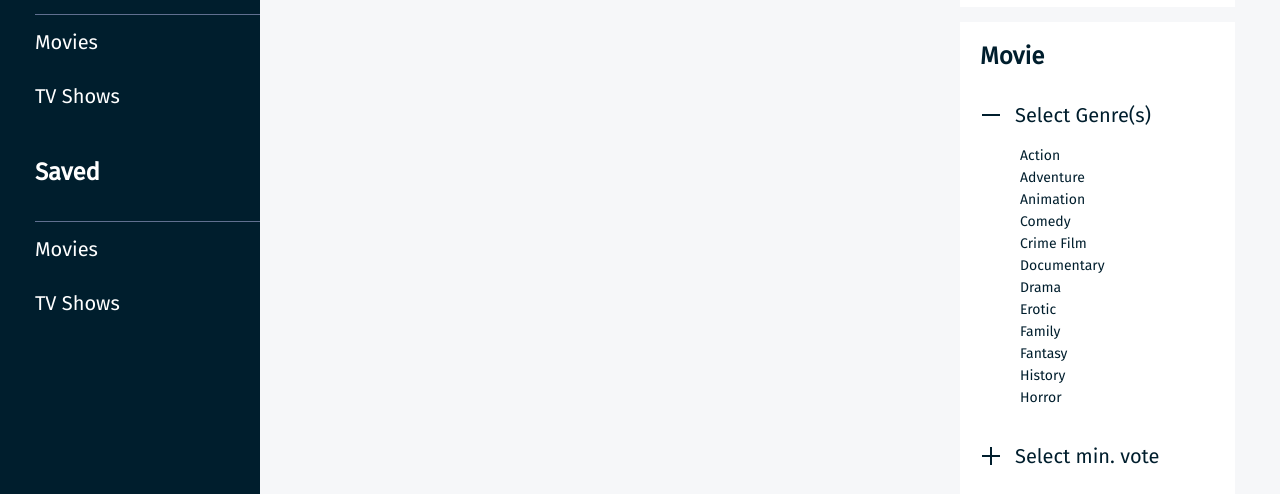
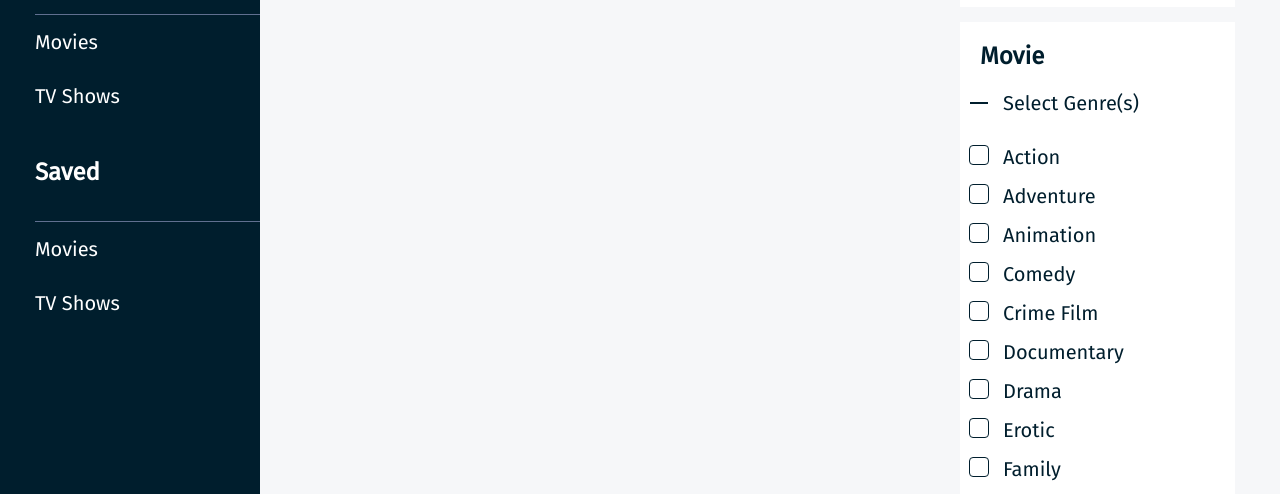
Before and after one commit to hugocowan/film-reviews, a React (Create React App) app: page / in a window 1280 px wide. Shown: the part 280-774 px from the top of the page. Built offline with nearby package versions, Linux system fonts and the light colour scheme; no server answers.

Commit message:
Added checkboxes to filters. Touched up the styling.

```diff
--- a/src/App.js
+++ b/src/App.js
@@ -61,6 +61,10 @@ class App extends React.Component {
                     .then(_films => this.setState({ ...this.prepareData(_films, this.state.genres), isSearching: false }));
             });
         }
+    };
+
+    onFilter = ({ target: { value, name } }) => {
+        console.log('hey', value, name);
     };
 
 
@@ -133,41 +137,97 @@ class App extends React.Component {
                         <div className={'horizontal bar'} />
                         {this.state.hideFilterGenre && <div className={'vertical bar'} />}
                         <div className={'button-container'}>
-                            <a onClick={() => this.setState({ hideFilterGenre: !this.state.hideFilterGenre })}>Select Genre(s)</a>
+                            <button onClick={() => this.setState({ hideFilterGenre: !this.state.hideFilterGenre })}>Select Genre(s)</button>
                         </div>
                         {!this.state.hideFilterGenre && <ul>
-                            <li>Action</li>
-                            <li>Adventure</li>
-                            <li>Animation</li>
-                            <li>Comedy</li>
-                            <li>Crime Film</li>
-                            <li>Documentary</li>
-                            <li>Drama</li>
-                            <li>Erotic</li>
-                            <li>Family</li>
-                            <li>Fantasy</li>
-                            <li>History</li>
-                            <li>Horror</li>
+                            <li>
+                                <input type={'checkbox'} name={'genre'} id={'Action'} value='Action' onChange={this.onFilter} />
+                                <label htmlFor={'Action'}/>
+                                Action
+                            </li>
+                            <li>
+                                <input type={'checkbox'} name={'genre'} id={'Adventure'} value='Adventure' onChange={this.onFilter} />
+                                <label htmlFor={'Adventure'}/>
+                                Adventure
+                            </li>
+                            <li>
+                                <input type={'checkbox'} name={'genre'} id={'Animation'} value='Animation' onChange={this.onFilter} />
+                                <label htmlFor={'Animation'}/>
+                                Animation
+                            </li>
+                            <li>
+                                <input type={'checkbox'} name={'genre'} id={'Comedy'} value='Comedy' onChange={this.onFilter} />
+                                <label htmlFor={'Comedy'}/>
+                                Comedy
+                            </li>
+                            <li>
+                                <input type={'checkbox'} name={'genre'} id={'Crime'} value='Crime' onChange={this.onFilter} />
+                                <label htmlFor={'Crime'}/>
+                                Crime Film
+                            </li>
+                            <li>
+                                <input type={'checkbox'} name={'genre'} id={'Documentary'} value='Documentary' onChange={this.onFilter} />
+                                <label htmlFor={'Documentary'}/>
+                                Documentary
+                            </li>
+                            <li>
+                                <input type={'checkbox'} name={'genre'} id={'Drama'} value='Drama' onChange={this.onFilter} />
+                                <label htmlFor={'Drama'}/>
+                                Drama
+                            </li>
+                            <li>
+                                <input type={'checkbox'} name={'genre'} id={'Erotic'} value='Erotic' onChange={this.onFilter} />
+                                <label htmlFor={'Erotic'}/>
+                                Erotic
+                            </li>
+                            <li>
+                                <input type={'checkbox'} name={'genre'} id={'Family'} value='Family' onChange={this.onFilter} />
+                                <label htmlFor={'Family'}/>
+                                Family
+                            </li>
+                            <li>
+                                <input type={'checkbox'} name={'genre'} id={'Fantasy'} value='Fantasy' onChange={this.onFilter} />
+                                <label htmlFor={'Fantasy'}/>
+                                Fantasy
+                            </li>
+                            <li>
+                                <input type={'checkbox'} name={'genre'} id={'History'} value='History' onChange={this.onFilter} />
+                                <label htmlFor={'History'}/>
+                                History
+                            </li>
+                            <li>
+                                <input type={'checkbox'} name={'genre'} id={'Horror'} value='Horror' onChange={this.onFilter} />
+                                <label htmlFor={'Horror'}/>
+                                Horror
+                            </li>
                         </ul>}
                     </div>
                     <div className={'collapsible'}>
                         <div className={'horizontal bar'} />
                         {this.state.hideFilterVote && <div className={'vertical bar'} />}
                         <div className={'button-container'}>
-                            <a onClick={() => this.setState({ hideFilterVote: !this.state.hideFilterVote })}>Select min. vote</a>
+                            <button onClick={() => this.setState({ hideFilterVote: !this.state.hideFilterVote })}>Select min. vote</button>
                         </div>
                         {!this.state.hideFilterVote && <ul>
-                            <li>Label</li>
+                            <li>
+                                <input type={'checkbox'} name={'vote'} id={'Label'} value='Label' onChange={this.onFilter} />
+                                <label htmlFor={'Label'}/>
+                                Label
+                            </li>
                         </ul>}
                     </div>
                     <div className={'collapsible'}>
                         <div className={'horizontal bar'} />
                         {this.state.hideFilterLanguage && <div className={'vertical bar'} />}
                         <div className={'button-container'}>
-                            <a onClick={() => this.setState({ hideFilterLanguage: !this.state.hideFilterLanguage })}>Select language</a>
+                            <button onClick={() => this.setState({ hideFilterLanguage: !this.state.hideFilterLanguage })}>Select language</button>
                         </div>
                         {!this.state.hideFilterLanguage && <ul>
-                            <li>Label</li>
+                            <li>
+                                <input type='checkbox' name={'language'} value='label' id='label' onChange={this.onFilter} />
+                                <label htmlFor={'label'}/>
+                                label
+                            </li>
                         </ul>}
                     </div>
                 </div>
--- a/src/index.scss
+++ b/src/index.scss
@@ -156,6 +156,7 @@ aside {
     position: fixed;
     height: 100vh;
     margin: 0 45px 0 0;
+    max-width: 480px;
 
     >div {
         background: white;
@@ -202,25 +203,73 @@ aside {
             display: flex;
             flex-flow: row wrap;
             user-select: none;
+            margin: -12px;
 
             .button-container {
                 width: 100%;
-            }
 
-            a {
-                @extend h2;
-                padding: 15px 35px;
-                display: inline-block;
-
-                &:hover {
+                button {
+                    @extend h2;
+                    display: inline-block;
+                    font-family: inherit;
+                    text-align: inherit;
+                    padding: 15px 35px;
+                    background: none;
+                    color: inherit;
+                    border: none;
                     cursor: pointer;
+                    outline: inherit;
                 }
             }
 
+
             ul {
+                padding: 0;
+                font-size: 20px;
+                margin: 0 0 2px;
 
                 li {
-                    margin: 5px 0;
+                    margin: 15px 0;
+                    display: flex;
+                }
+
+                input {
+                    display: none;
+                }
+
+                label {
+                    cursor: pointer;
+                    position: relative;
+                    width: 18px;
+                    height: 18px;
+                    left: 1px;
+                    border:1px solid #001E2D;
+                    margin: 0 15px 0 0;
+                    border-radius: 4px;
+
+                    &:after {
+                        opacity: 0;
+                        content: '';
+                        position: absolute;
+                        width: 9px;
+                        height: 4px;
+                        background: transparent;
+                        top: 4px;
+                        left: 4px;
+                        border: 2px solid #333;
+                        border-top: none;
+                        border-right: none;
+                        transform: rotate(-45deg);
+                    }
+
+                    &:hover::after {
+                        opacity: 0.5;
+                    }
+
+                }
+
+                input[type=checkbox]:checked + label:after {
+                    opacity: 1;
                 }
             }
 
```
